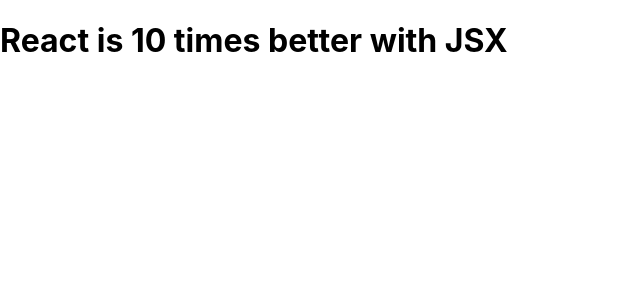
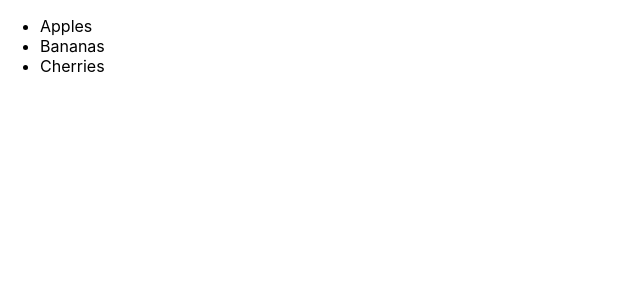
Before and after one commit to SenaOzcn/my-react-app, a React (Create React App) app: page / in a window 1280 px wide. Shown: the top 300 px of the page, without its empty margins (0-640 px from the left). Built offline with nearby package versions, Linux system fonts and the light colour scheme.

Commit message:
jsx_long

```diff
--- a/src/index.js
+++ b/src/index.js
@@ -4,7 +4,13 @@
 import App from './App';
 import reportWebVitals from './reportWebVitals';
 
-const myElement = <h1>React is {5 + 5} times better with JSX</h1>;
+const myElement = (
+    <ul>
+        <li>Apples</li>
+        <li>Bananas</li>
+        <li>Cherries</li>
+    </ul>
+);
 
 const root = ReactDOM.createRoot(document.getElementById('root'));
 root.render(myElement);
```
